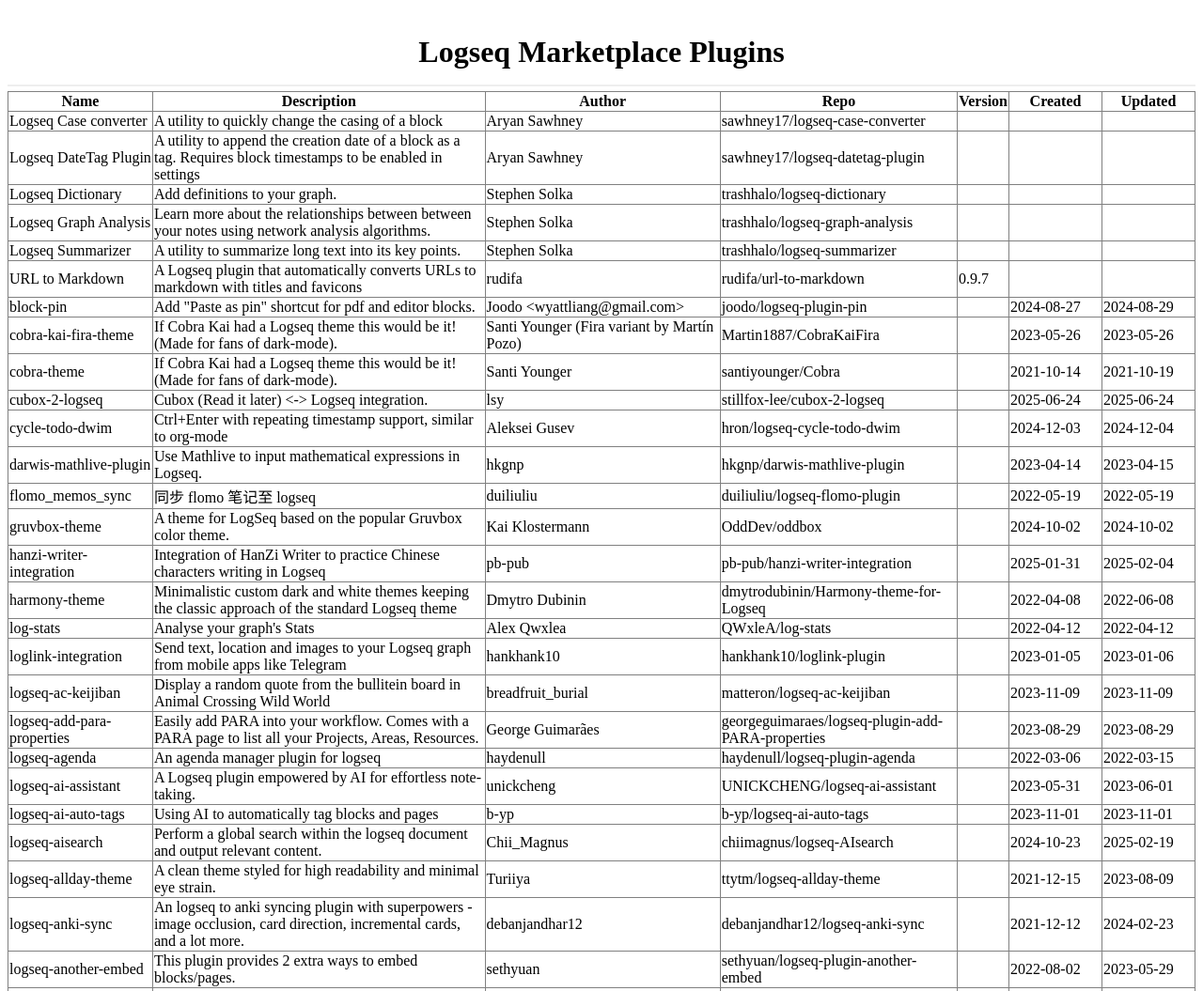
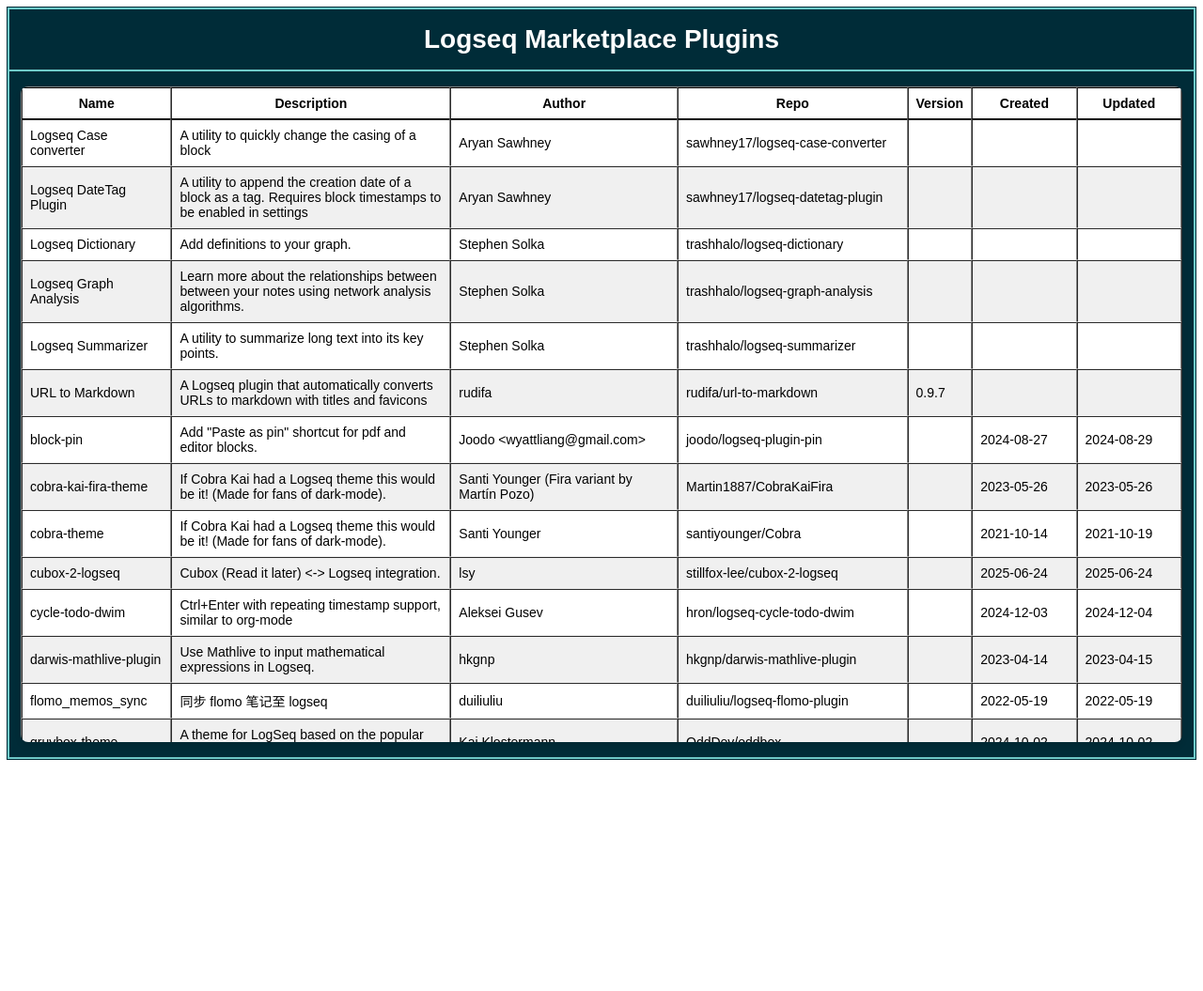
Before and after one commit to rudifa/logseq-catalog-astro, an Astro site: page / in a window 1280 px wide. Shown: the top 1055 px of the page at 94% size. After the commit the page ends 816 px from the top, so only its background shows below. Built offline with nearby package versions, Linux system fonts and the light colour scheme; Astro itself is replaced by a stand-in of ours.

Commit message:
PluginTable: factor out style; add table margins, borders and colors

```diff
--- a/src/components/PluginTable.astro
+++ b/src/components/PluginTable.astro
@@ -33,31 +33,110 @@
 const sortedPlugins = sortData(plugins, sortKey, sortAsc);
 ---
 
-<h1
-  style='position:sticky;top:0;z-index:10;background:#fff;margin-bottom:5px;padding:1rem 0 1rem 0;border-bottom:2px solid #eee;text-align:center;'>
-  Logseq Marketplace Plugins
-</h1>
-<table
-  id='plugin-table'
-  border='1'
-  style='margin-top:5px'
-  style='border-collapse:collapse;width:100%;'>
-  <thead
-    style={`position:sticky;top:${Astro.props?.stickyOffset || "0"};z-index:11;background:#fff;`}>
+<style>
+  .plugin-table-container {
+    display: flex;
+    flex-direction: column;
+    height: 100vh;
+    overflow: hidden;
+    background-color: #002c38;
+    box-sizing: border-box;
+    border: 2px solid #6ecac9;
+    outline: 1px solid #002c38;
+    font-family: Arial, sans-serif; /* Add this line */
+    font-size: 14px; /* Add this line to set the base font size */
+  }
+
+  h1 {
+    position: sticky;
+    top: 0;
+    z-index: 20;
+    background: #002c38; /* Darker Logseq logo color */
+    margin: 0;
+    padding: 1rem 0;
+    border-bottom: 2px solid #6ecac9; /* Light border for contrast */
+    text-align: center;
+    color: #fff; /* White text for better readability */
+  }
+
+  .table-container {
+    flex: 1;
+    overflow-y: auto;
+    margin: 1rem 12px;
+    background-color: #fff; /* White background for the table */
+    border-radius: 8px; /* Optional: rounded corners for the table container */
+    box-shadow: 0 4px 6px rgba(0, 0, 0, 0.1); /* Optional: subtle shadow for depth */
+  }
+
+  table {
+    border-collapse: separate;
+    border-spacing: 0;
+    width: 100%;
+  }
+
+  thead {
+    position: sticky;
+    top: 0;
+    z-index: 10;
+  }
+
+  th {
+    cursor: pointer;
+    background: #fff;
+    padding: 0.5rem;
+    border-top: 1.15px solid #000;
+    border-bottom: 1.15px solid #000;
+    position: sticky;
+    top: 0;
+  }
+
+  td {
+    padding: 0.5rem;
+    border-bottom: 1px solid #eee;
+  }
+
+  .date-column {
+    width: 12ch;
+  }
+
+  tbody tr:nth-child(even) {
+    background-color: #f0f0f0; /* Light gray for even rows */
+  }
+
+  tbody tr:nth-child(odd) {
+    background-color: #ffffff; /* White for odd rows */
+  }
+
+  tbody tr:hover {
+    background-color: #6ecac9 !important; /* Logseq logo color for hover effect */
+    color: #fff !important; /* White text for better contrast on hover */
+    text-shadow: 0 0 2px rgba(0, 0, 0, 0.7) !important; /* Add a subtle text shadow */
+  }
+
+  /* Add a subtle transition for a smoother hover effect */
+  tbody tr {
+    transition: all 0.2s ease;
+  }
+</style>
+
+<div class='plugin-table-container'>
+  <h1>Logseq Marketplace Plugins</h1>
+  <div class='table-container'>
+    <table id='plugin-table' border='1'>
+      <thead style={`--sticky-offset:${Astro.props?.stickyOffset || "0"};`}>
         <tr>
           {
-        columns.map((col) => {
-          let thStyle = "cursor:pointer";
-          if (col.key === "created_at" || col.key === "last_updated") {
-            thStyle += ";width:12ch";
+            columns.map((col) => (
+              <th
+                class={
+                  col.key === "created_at" || col.key === "last_updated"
+                    ? "date-column"
+                    : ""
                 }
-          thStyle += ";background:#fff;";
-          return (
-            <th style={thStyle} onclick={`sortTable('${col.key}')`}>
+                onclick={`sortTable('${col.key}')`}>
                 {col.label}
               </th>
-          );
-        })
+            ))
           }
         </tr>
       </thead>
@@ -67,23 +146,30 @@
             <tr>
               {columns.map((col) => {
                 let value = plugin[col.key] || "";
-            let tdStyle = "";
-            if (col.key === "created_at" || col.key === "last_updated") {
-              tdStyle = "width:12ch";
-            }
                 if (
                   (col.key === "created_at" || col.key === "last_updated") &&
                   value
                 ) {
                   value = value.slice(0, 10); // YYYY-MM-DD
                 }
-            return <td style={tdStyle}>{value}</td>;
+                return (
+                  <td
+                    class={
+                      col.key === "created_at" || col.key === "last_updated"
+                        ? "date-column"
+                        : ""
+                    }>
+                    {value}
+                  </td>
+                );
               })}
             </tr>
           ))
         }
       </tbody>
     </table>
+  </div>
+</div>
 
 <script>
   const columns = [
```
Lines whose indentation alone changed are shown as unchanged.
